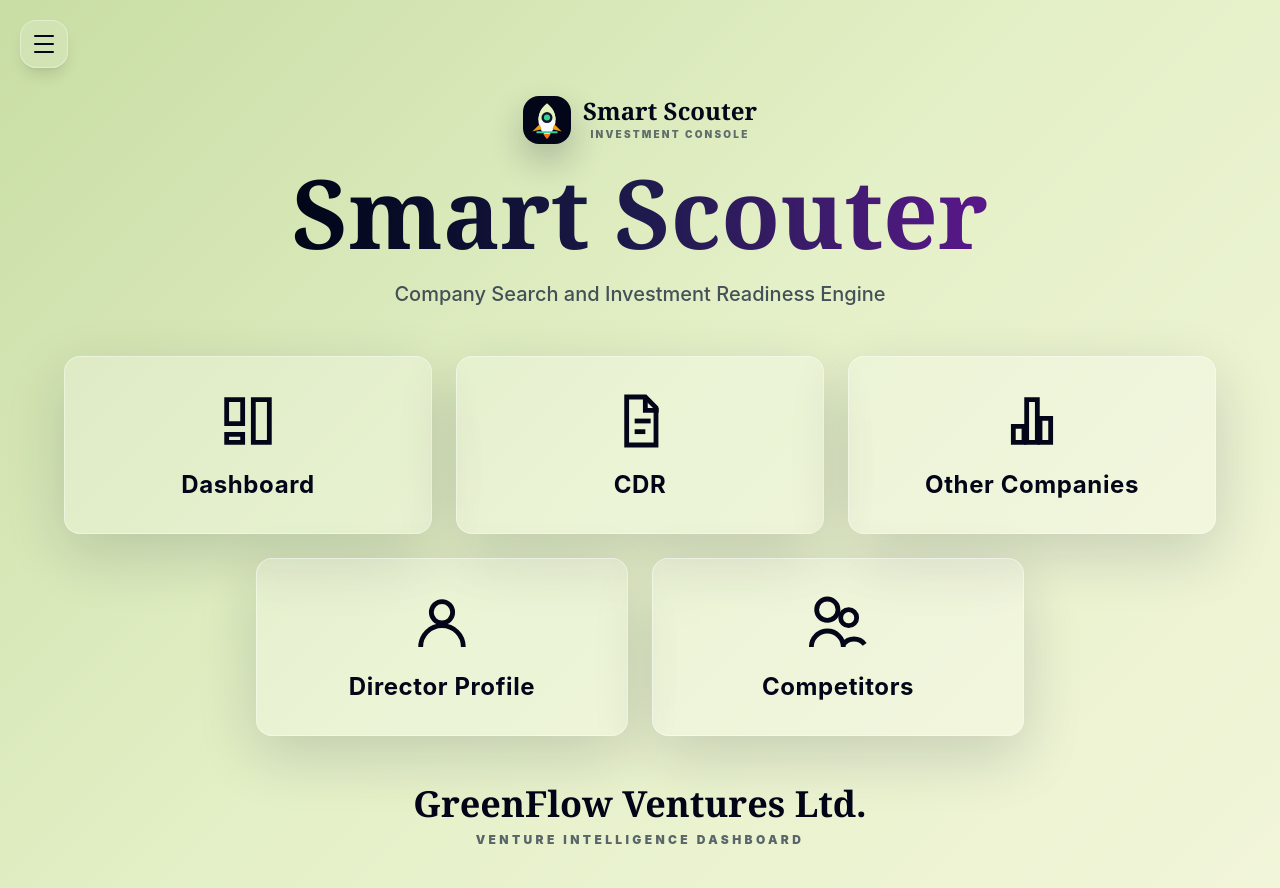
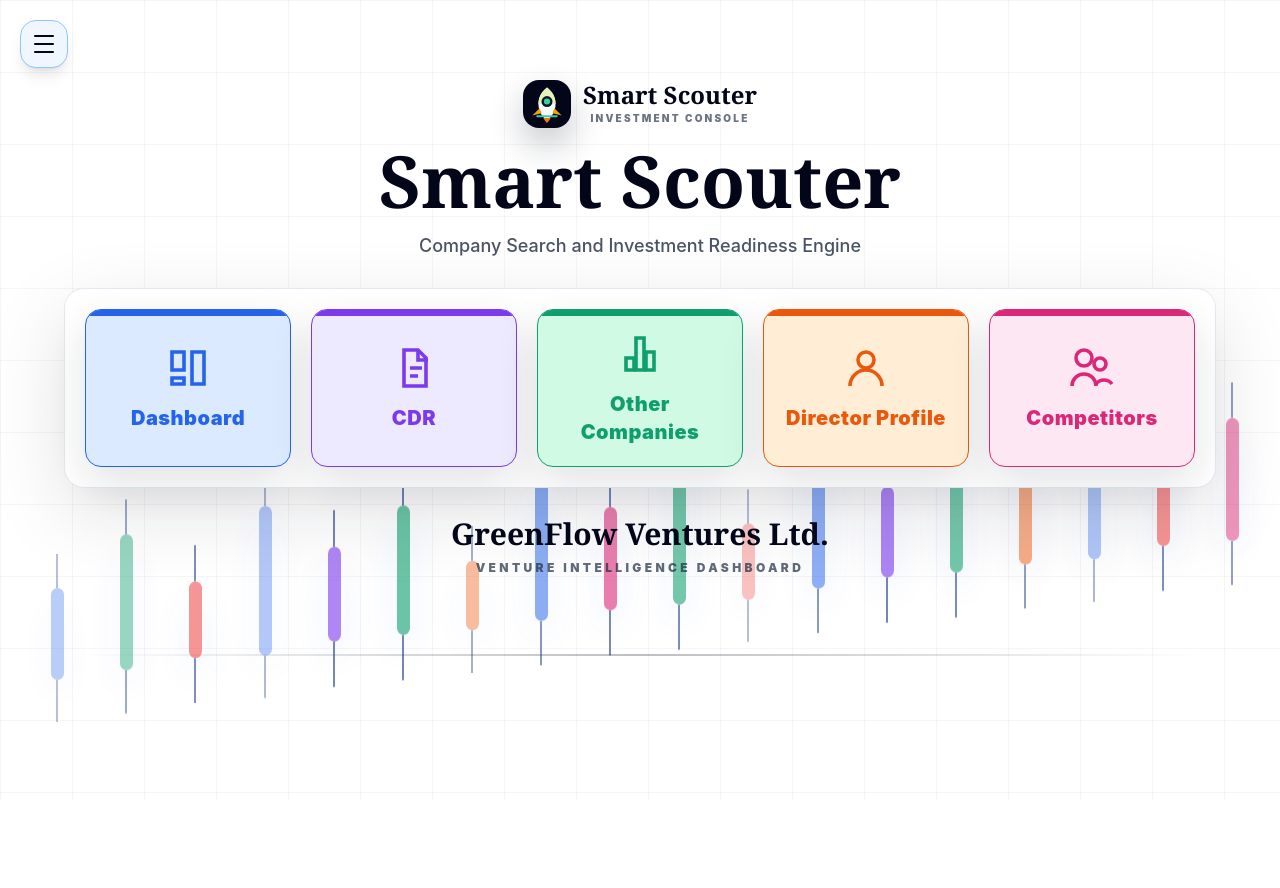
Before and after one commit to anshulp25248-maker/IPO-Readiness-Dashboard, a Next.js app in the folder ipo-website/: page / in a window 1280 px wide. After the commit the page ends 800 px from the top, so only its background shows below. Built offline with nearby package versions, Linux system fonts and the light colour scheme.

Commit message:
Align home launch screen with dashboard theme

```diff
--- a/ipo-website/app/_components/FeatureCard.tsx
+++ b/ipo-website/app/_components/FeatureCard.tsx
@@ -4,10 +4,12 @@ type FeatureCardProps = {
   title: string;
   href: string;
   icon: "dashboard" | "report" | "ranking" | "profile" | "competitors";
+  color: string;
+  soft: string;
 };
 
 function FeatureIcon({ icon }: { icon: FeatureCardProps["icon"] }) {
-  const iconClass = "h-10 w-10 sm:h-12 sm:w-12 lg:h-16 lg:w-16";
+  const iconClass = "h-8 w-8 sm:h-10 sm:w-10 lg:h-12 lg:w-12";
 
   if (icon === "dashboard") {
     return (
@@ -59,14 +61,16 @@ function FeatureIcon({ icon }: { icon: FeatureCardProps["icon"] }) {
   );
 }
 
-export function FeatureCard({ title, href, icon }: FeatureCardProps) {
+export function FeatureCard({ title, href, icon, color, soft }: FeatureCardProps) {
   return (
     <Link
       href={href}
-      className="group flex min-h-28 w-full flex-col items-center justify-center gap-3 rounded-2xl border border-white/40 bg-white/25 px-5 py-6 text-center text-slate-950 shadow-[0_20px_60px_rgba(15,23,42,0.16)] backdrop-blur-xl transition duration-300 ease-out hover:-translate-y-1 hover:scale-[1.025] hover:border-white/75 hover:bg-white/35 hover:text-indigo-950 hover:shadow-[0_24px_80px_rgba(30,64,175,0.24)] focus:outline-none focus:ring-4 focus:ring-white/45 sm:min-h-36 sm:gap-4 sm:px-6 sm:py-8 lg:min-h-44"
+      className="group relative flex min-h-24 w-full flex-col items-center justify-center gap-2 overflow-hidden rounded-2xl border px-4 py-4 text-center shadow-[0_16px_44px_rgba(15,23,42,0.12)] transition duration-300 ease-out hover:-translate-y-1 hover:scale-[1.025] hover:shadow-[0_24px_80px_rgba(15,23,42,0.18)] focus:outline-none focus:ring-4 focus:ring-slate-200 sm:min-h-28 sm:gap-3 sm:px-5 sm:py-5 lg:min-h-32"
+      style={{ backgroundColor: soft, borderColor: color, color }}
     >
+      <span className="absolute left-0 top-0 h-1.5 w-full transition duration-300 group-hover:h-2.5" style={{ backgroundColor: color }} />
       <FeatureIcon icon={icon} />
-      <span className="text-xl font-bold tracking-wide transition duration-300 sm:text-2xl">{title}</span>
+      <span className="text-base font-black tracking-wide transition duration-300 sm:text-lg lg:text-xl">{title}</span>
     </Link>
   );
 }
--- a/ipo-website/app/globals.css
+++ b/ipo-website/app/globals.css
@@ -293,8 +293,10 @@ body {
   place-items: center;
   overflow: hidden;
   background:
-    radial-gradient(circle at 50% 44%, rgba(255, 255, 255, 0.92), rgba(223, 240, 184, 0.86) 38%, rgba(188, 214, 144, 0.92) 100%),
-    linear-gradient(135deg, #dfe9b8, #eef3d1);
+    linear-gradient(90deg, rgba(15, 23, 42, 0.045) 1px, transparent 1px),
+    linear-gradient(180deg, rgba(15, 23, 42, 0.04) 1px, transparent 1px),
+    #ffffff;
+  background-size: 72px 72px, 72px 72px, auto;
   animation: intro-fade-away 4.7s ease both;
 }
 
@@ -318,14 +320,49 @@ body {
   position: relative;
   width: min(88vw, 720px);
   height: min(62vh, 560px);
+  display: grid;
+  place-items: center;
+}
+
+.intro-board {
+  position: relative;
+  width: min(88vw, 680px);
+  height: min(58vh, 500px);
+  overflow: hidden;
+  border: 1px solid #60a5fa;
+  border-radius: 28px;
+  background:
+    linear-gradient(90deg, rgba(37, 99, 235, 0.08) 1px, transparent 1px),
+    linear-gradient(180deg, rgba(37, 99, 235, 0.07) 1px, transparent 1px),
+    #dbeafe;
+  background-size: 48px 48px, 48px 48px, auto;
+  box-shadow: 0 28px 90px rgba(37, 99, 235, 0.24);
+}
+
+.intro-board-header {
+  position: absolute;
+  left: 22px;
+  right: 22px;
+  top: 18px;
+  display: flex;
+  gap: 8px;
+  z-index: 5;
+}
+
+.intro-board-header span {
+  width: 11px;
+  height: 11px;
+  border-radius: 999px;
+  background: #2563eb;
+  box-shadow: 18px 0 0 #0f9f6e, 36px 0 0 #db2777;
 }
 
 .intro-rocket {
   position: absolute;
   left: 50%;
-  bottom: 8%;
+  bottom: 7%;
   z-index: 2;
-  width: min(58vw, 340px);
+  width: min(52vw, 310px);
   filter: drop-shadow(0 34px 46px rgba(15, 23, 42, 0.22));
   transform-origin: 50% 85%;
   animation: intro-rocket-launch 4.4s cubic-bezier(0.17, 0.74, 0.22, 1) both;
@@ -349,23 +386,22 @@ body {
   z-index: 1;
   display: grid;
   gap: 10px;
-  width: min(34vw, 210px);
-  border: 1px solid rgba(250, 204, 21, 0.65);
-  border-radius: 22px;
-  background: rgba(255, 255, 255, 0.62);
+  width: min(30vw, 190px);
+  border: 1px solid #93c5fd;
+  border-radius: 18px;
+  background: #ffffff;
   padding: 18px;
-  box-shadow: 0 24px 58px rgba(99, 111, 45, 0.16);
-  backdrop-filter: blur(18px);
+  box-shadow: 0 18px 48px rgba(37, 99, 235, 0.16);
   animation: intro-screen-pop 4.4s ease both;
 }
 
 .intro-screen-left {
-  left: 0;
-  top: 26%;
+  left: clamp(16px, 5vw, 52px);
+  top: 24%;
 }
 
 .intro-screen-right {
-  right: 0;
+  right: clamp(16px, 5vw, 52px);
   top: 34%;
   animation-delay: 0.18s;
 }
@@ -374,7 +410,7 @@ body {
   display: block;
   height: 12px;
   border-radius: 999px;
-  background: linear-gradient(90deg, #172554, #047857);
+  background: #2563eb;
 }
 
 .intro-screen span:nth-child(2) {
@@ -390,8 +426,8 @@ body {
   z-index: 3;
   width: 96px;
   height: 54px;
-  border-left: 4px solid #172554;
-  border-bottom: 4px solid #172554;
+  border-left: 4px solid #1e3a8a;
+  border-bottom: 4px solid #1e3a8a;
   opacity: 0;
   animation: intro-dot-scan 4.4s ease both;
 }
@@ -401,17 +437,17 @@ body {
   position: absolute;
   inset: 8px 0 8px 8px;
   clip-path: polygon(0 76%, 26% 54%, 45% 62%, 70% 26%, 100% 8%, 100% 100%, 0 100%);
-  background: linear-gradient(135deg, rgba(52, 211, 153, 0.82), rgba(15, 23, 42, 0.2));
+  background: linear-gradient(135deg, rgba(15, 159, 110, 0.82), rgba(37, 99, 235, 0.28));
 }
 
 .intro-graph-one {
-  left: 20%;
-  bottom: 24%;
+  left: 18%;
+  bottom: 18%;
 }
 
 .intro-graph-two {
-  right: 18%;
-  bottom: 19%;
+  right: 17%;
+  bottom: 17%;
   animation-delay: 0.32s;
 }
 
@@ -421,27 +457,27 @@ body {
   width: 18px;
   height: 18px;
   border-radius: 999px;
-  background: #0f172a;
-  box-shadow: 0 0 0 8px rgba(52, 211, 153, 0.18);
+  background: #2563eb;
+  box-shadow: 0 0 0 8px rgba(37, 99, 235, 0.16);
   opacity: 0;
   animation: intro-dot-scan 4.4s ease both;
 }
 
 .intro-dot-one {
-  left: 28%;
+  left: 30%;
   top: 22%;
   animation-delay: 0.42s;
 }
 
 .intro-dot-two {
-  right: 26%;
-  top: 24%;
+  right: 29%;
+  top: 25%;
   animation-delay: 0.58s;
 }
 
 .intro-dot-three {
   left: 48%;
-  top: 18%;
+  top: 15%;
   animation-delay: 0.74s;
 }
 
--- a/ipo-website/app/page.tsx
+++ b/ipo-website/app/page.tsx
@@ -1,20 +1,23 @@
 "use client";
 
+import type { CSSProperties } from "react";
 import { FeatureCard } from "./_components/FeatureCard";
 import { Drawer } from "./_components/AppShell";
 import { useScout } from "./_components/ScoutProvider";
 import { SmartScouterLogo } from "./_components/SmartScouterBrand";
 
 const primaryCards = [
-  { title: "Dashboard", href: "/dashboard", icon: "dashboard" },
-  { title: "CDR", href: "/cdr", icon: "report" },
-  { title: "Other Companies", href: "/top-10-companies", icon: "ranking" },
+  { title: "Dashboard", href: "/dashboard", icon: "dashboard", color: "#2563eb", soft: "#dbeafe" },
+  { title: "CDR", href: "/cdr", icon: "report", color: "#7c3aed", soft: "#ede9fe" },
+  { title: "Other Companies", href: "/top-10-companies", icon: "ranking", color: "#0f9f6e", soft: "#d1fae5" },
 ] as const;
 
 const secondaryCards = [
-  { title: "Director Profile", href: "/director-profile", icon: "profile" },
-  { title: "Competitors", href: "/competitors", icon: "competitors" },
+  { title: "Director Profile", href: "/director-profile", icon: "profile", color: "#ea580c", soft: "#ffedd5" },
+  { title: "Competitors", href: "/competitors", icon: "competitors", color: "#db2777", soft: "#fce7f3" },
 ] as const;
+
+const homeCards = [...primaryCards, ...secondaryCards] as const;
 
 function HamburgerButton() {
   const { setDrawerOpen } = useScout();
@@ -24,7 +27,7 @@ function HamburgerButton() {
       type="button"
       aria-label="Open menu"
       onClick={() => setDrawerOpen(true)}
-      className="absolute left-5 top-5 z-10 flex h-12 w-12 cursor-pointer items-center justify-center rounded-2xl border border-white/35 bg-white/15 shadow-lg backdrop-blur-xl transition duration-300 hover:-translate-y-0.5 hover:bg-white/25 hover:shadow-xl focus:outline-none focus:ring-4 focus:ring-white/40"
+      className="absolute left-5 top-5 z-20 flex h-12 w-12 cursor-pointer items-center justify-center rounded-2xl border border-blue-300 bg-blue-50 shadow-lg transition duration-300 hover:-translate-y-0.5 hover:bg-blue-100 hover:shadow-xl focus:outline-none focus:ring-4 focus:ring-blue-100"
     >
       <span className="flex w-5 flex-col gap-1.5">
         <span className="h-0.5 rounded-full bg-slate-950" />
@@ -37,39 +40,46 @@ function HamburgerButton() {
 
 export default function SmartScouterHome() {
   return (
-    <main className="relative flex min-h-screen overflow-x-hidden bg-[linear-gradient(135deg,rgba(188,214,144,0.82),rgba(221,236,184,0.78),rgba(239,243,209,0.82))] px-4 py-8 text-slate-950 sm:px-8 sm:py-10">
+    <main className="relative flex min-h-screen overflow-hidden bg-white px-4 py-8 text-slate-950 sm:px-8 sm:py-10">
+      <div
+        className="research-candle-backdrop"
+        style={
+          {
+            "--theme-accent": "#2563eb",
+            "--theme-accent-dark": "#1e3a8a",
+            "--theme-shadow": "rgba(37, 99, 235, 0.18)",
+          } as CSSProperties
+        }
+        aria-hidden="true"
+      >
+        {Array.from({ length: 18 }).map((_, index) => (
+          <span key={index} />
+        ))}
+      </div>
       <Drawer />
       <HamburgerButton />
 
-      <section className="mx-auto flex w-full max-w-6xl animate-page-enter flex-col items-center justify-start gap-8 pt-24 sm:gap-12 sm:pt-20 lg:pt-14">
-        <header className="space-y-4 text-center sm:space-y-5">
+      <section className="relative z-10 mx-auto flex w-full max-w-6xl animate-page-enter flex-col items-center justify-start gap-5 pt-20 sm:gap-7 sm:pt-16 lg:pt-10">
+        <header className="space-y-3 text-center sm:space-y-4">
           <div className="flex justify-center">
             <SmartScouterLogo />
           </div>
-          <h1 className="bg-gradient-to-r from-slate-950 via-indigo-950 to-purple-900 bg-clip-text font-serif text-5xl font-bold tracking-normal text-transparent sm:text-7xl lg:text-8xl">
+          <h1 className="font-serif text-4xl font-bold tracking-normal text-slate-950 sm:text-6xl lg:text-7xl">
             Smart Scouter
           </h1>
-          <p className="text-base font-medium text-slate-800/80 sm:text-xl">
+          <p className="text-sm font-medium text-slate-800/80 sm:text-lg">
             Company Search and Investment Readiness Engine
           </p>
         </header>
 
-        <nav className="grid w-full gap-4 sm:gap-6">
-          <div className="grid gap-4 sm:gap-6 lg:grid-cols-3">
-            {primaryCards.map((card) => (
-              <FeatureCard key={card.href} {...card} />
-            ))}
-          </div>
-
-          <div className="mx-auto grid w-full gap-4 sm:gap-6 lg:max-w-3xl lg:grid-cols-2">
-            {secondaryCards.map((card) => (
-              <FeatureCard key={card.href} {...card} />
-            ))}
-          </div>
+        <nav className="grid w-full grid-cols-2 gap-3 rounded-[1.25rem] border border-slate-200 bg-white p-3 shadow-[0_24px_80px_rgba(15,23,42,0.12)] sm:grid-cols-5 sm:gap-4 sm:p-4 lg:gap-5 lg:p-5">
+          {homeCards.map((card) => (
+            <FeatureCard key={card.href} {...card} />
+          ))}
         </nav>
 
         <div className="text-center">
-          <p className="font-serif text-3xl font-black tracking-normal text-slate-950 sm:text-4xl">
+          <p className="font-serif text-2xl font-black tracking-normal text-slate-950 sm:text-3xl">
             GreenFlow Ventures Ltd.
           </p>
           <p className="mt-2 text-xs font-black uppercase tracking-[0.28em] text-slate-800/70">
--- a/ipo-website/public/sw.js
+++ b/ipo-website/public/sw.js
@@ -1,4 +1,4 @@
-const CACHE_NAME = "smart-scouter-v2";
+const CACHE_NAME = "smart-scouter-v3";
 const APP_SHELL = ["/", "/manifest.webmanifest", "/offline.html"];
 
 self.addEventListener("install", (event) => {
```
Also changed, not shown: ipo-website/app/_components/SmartScouterBrand.tsx (+11 -4 lines).
